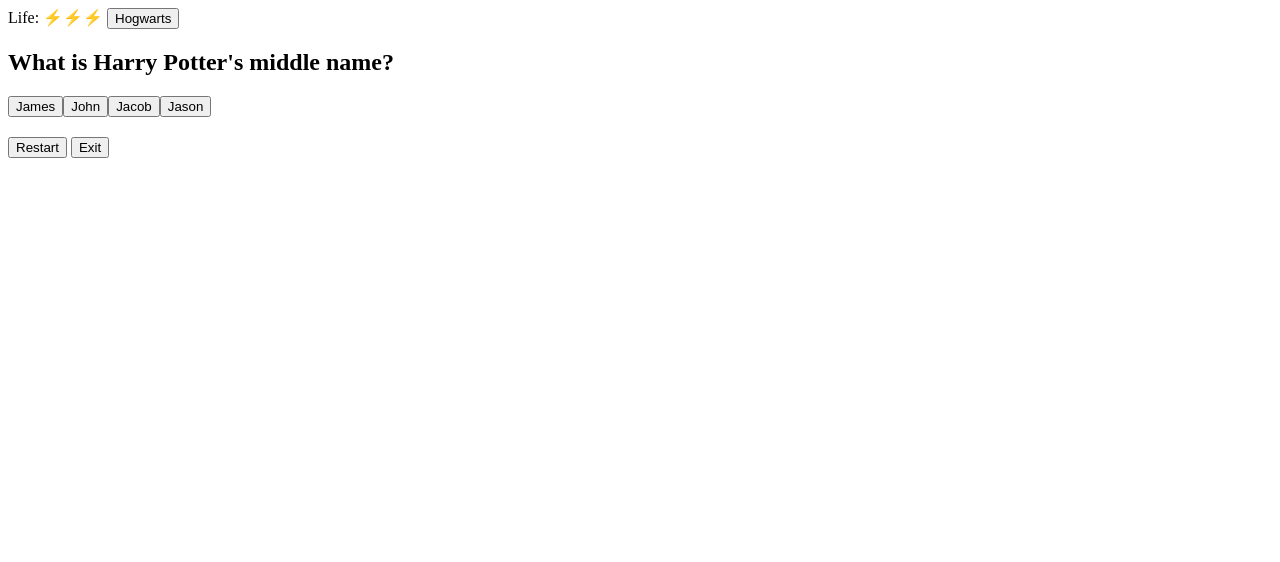
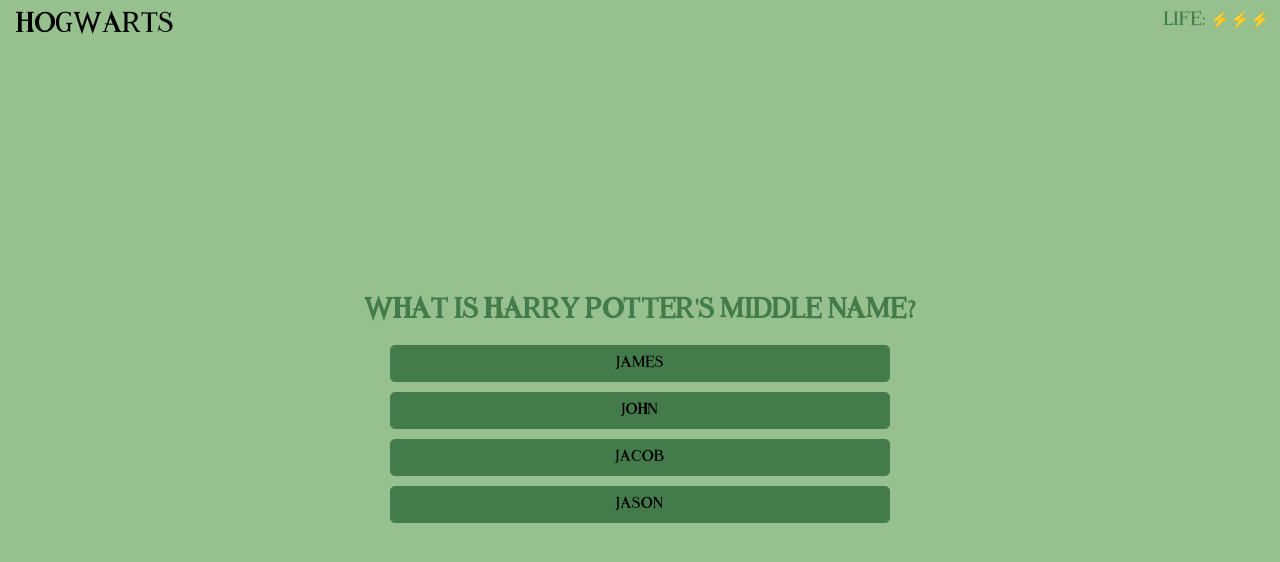
Before and after one commit to Nostalia17/Hogwarts, a plain HTML site: page game.html in a window 1280 px wide. Drawn offline with Linux system fonts and the light colour scheme.

Commit message:
Update game.css

```diff
--- a/Assets/CSS/game.css
+++ b/Assets/CSS/game.css
@@ -1,136 +1,110 @@
-const questions = [
-    {
-        question: "What is Harry Potter's middle name?",
-        choices: ["James", "John", "Jacob", "Jason"],
-        answer: "James"
-    },
-    {
-        question: "Who was the Half-Blood Prince?",
-        choices: ["Severus Snape", "Sirius Black", "Remus Lupin", "Albus Dumbledore"],
-        answer: "Severus Snape"
-    },
-    {
-        question: "What creature guards the entrance to the Gryffindor common room?",
-        choices: ["The Fat Lady", "The Bloody Baron", "The Grey Lady", "The Fat Friar"],
-        answer: "The Fat Lady"
-    },
-    {
-        question: "What is the name of Harry Potter's owl?",
-        choices: ["Hedwig", "Errol", "Pigwidgeon", "Crookshanks"],
-        answer: "Hedwig"
-    },
-    {
-        question: "What is the name of the Weasley's house?",
-        choices: ["The Burrow", "Shell Cottage", "Grimmauld Place", "Godric's Hollow"],
-        answer: "The Burrow"
-    },
-    {
-        question: "What is the name of the potion that grants luck?",
-        choices: ["Felix Felicis", "Polyjuice Potion", "Veritaserum", "Amortentia"],
-        answer: "Felix Felicis"
-    },
-    {
-        question: "Who is the author of the Harry Potter series?",
-        choices: ["J.K. Rowling", "Stephen King", "George R.R. Martin", "J.R.R. Tolkien"],
-        answer: "J.K. Rowling"
-    },
-    {
-        question: "What is the name of the goblin who helps Harry break into Gringotts?",
-        choices: ["Griphook", "Bogrod", "Gornuk", "Ragnok"],
-        answer: "Griphook"
-    },
-    {
-        question: "What is the name of the tree that the Weasley's car crashes into?",
-        choices: ["The Whomping Willow", "The Wailing Willow", "The Weeping Willow", "The Wandering Willow"],
-        answer: "The Whomping Willow"
-    },
-    {
-        question: "What is the name of the bank where wizards keep their money?",
-        choices: ["Gringotts", "Galleons", "Goblins", "Goldgrip"],
-        answer: "Gringotts"
-    }
-];
-
-let currentQuestion = 0;
-let lives = 3;
-
-const lifeIcon = document.getElementById('life-icon');
-const questionElement = document.getElementById('question');
-const choicesElement = document.getElementById('choices');
-const resultElement = document.getElementById('result');
-const restartButton = document.getElementById('restart-btn');
-const exitButton = document.getElementById('exit-btn');
-
-function showQuestion() {
-    const question = questions[currentQuestion];
-    questionElement.textContent = question.question;
-    choicesElement.innerHTML = "";
-
-    question.choices.forEach(choice => {
-        const button = document.createElement('button');
-        button.textContent = choice;
-        button.classList.add('choice-btn');
-        button.addEventListener('click', () => checkAnswer(choice));
-        choicesElement.appendChild(button);
-    });
+@font-face {
+    font-family: "MyCustomFont";
+    src: url(../Fonts/AnimalesFantastic-lGly.ttf);
 }
 
-function checkAnswer(answer) {
-    const correctAnswer = questions[currentQuestion].answer;
-    if (answer === correctAnswer) {
-        currentQuestion++;
-        if (currentQuestion < questions.length) {
-            showQuestion();
-        } else {
-            showResult("Congratulations! You've completed the quiz.");
-        }
-    } else {
-        lives--;
-        lifeIcon.textContent = "⚡".repeat(lives);
-        document.body.classList.add('flicker-effect');
-        setTimeout(function() {
-            document.body.classList.remove('flicker-effect');
-        }, 500);
-        if (lives === 0) {
-            showResult("Game over! You ran out of lives.");
-        } else {
-            showQuestion();
-        }
-    }
+body {
+    margin: 0;
+    padding: 0;
+    display: flex;
+    flex-direction: column;
+    align-items: center;
+    justify-content: center;
+    height: 100vh;
+    font-family: "MyCustomFont";
+    background-color: #96C18F;
+    background-size: cover; /* Add this line */
+    background-repeat: no-repeat; /* Add this line */
 }
 
-function showResult(message) {
-    resultElement.textContent = message;
-    if (lives > 0) {
-        document.getElementById('question-container').style.display = 'none';
-        document.getElementById('result-container').style.display = 'block';
-    } else {
-        document.getElementById('question-container').style.display = 'none';
-        document.getElementById('result-container').style.display = 'block';
-        restartButton.style.display = 'inline-block';
-        exitButton.style.display = 'inline-block';
-    }
+#life-container {
+    position: absolute;
+    top: 10px;
+    right: 10px;
+    color: #447B4A;
+}
+
+#question-container {
+    text-align: center;
+    font-family: "MyCustomFont";
+    color: #447B4A;
+    transition: transform 0.3s ease; /* Add this line */
+}
+
+#question-container:hover {
+    transform: scale(1.05); /* Add this line */
+}
+
+.choice-btn {
+    padding: 10px 20px;
+    border: 1px solid #447B4A;
+    border-radius: 5px;
+    cursor: pointer;
+    background-color: #447B4A;
+    width: 500px; /* Modify this value as needed */
+    text-align: center;
+    display: block;
+    margin: 0 auto;
+    font-family: "MyCustomFont";
+    transition: transform 0.3s ease; /* Add this line */
+  }
+
+#choices {
+    display: flex;
+    flex-direction: column;
+    gap: 10px;
+    align-items: center;
 }
 
 
-function restartQuiz() {
-    currentQuestion = 0;
-    lives = 3;
-    lifeIcon.textContent = "⚡⚡⚡";
-    showQuestion();
-    document.getElementById('question-container').style.display = 'block';
-    document.getElementById('result-container').style.display = 'none';
+.choice-btn:hover {
+    background-color: #447B4A;
+    transform: scale(1.05); /* Add this line */
+  }
+
+#result-container {
+    display: none;
+    text-align: center;
+    font-family: "MyCustomFont";
+    color: #447B4A;
 }
 
-document.getElementById('hogwartsButton').addEventListener('click', function() {
-    window.location.href = 'index.html';
-});;
+#restart-btn, #exit-btn {
+    display: block;
+    margin: 20px auto;
+    padding: 10px 20px;
+    border: none;
+    border-radius: 5px;
+    cursor: pointer;
+    background-color: #447B4A;
+    color: #fff;
+    font-family: "MyCustomFont";
+    transition: transform 0.3s ease; /* Add this line */
+  }
 
-restartButton.addEventListener('click', restartQuiz);
-exitButton.addEventListener('click', () => window.close());
+  #restart-btn:hover, #exit-btn:hover {
+    background-color: #447B4A;
+    transform: scale(1.05); /* Add this line */
+  }
 
-document.getElementById('exit-btn').addEventListener('click', function() {
-    window.location.href = 'index.html';
-});
+  #hogwartsButton {
+    position: fixed;
+    top: 10px;
+    left: 10px;
+    background: none;
+    border: none;
+    cursor: pointer;
+    font-size: 1.5em;
+    z-index: 1000;
+    font-family: "MyCustomFont";
+}
 
-showQuestion();
+@keyframes flicker {
+    0% { background-color: red; }
+    50% { background-color: transparent; }
+    100% { background-color: red; }
+}
+
+.flicker-effect {
+    animation: flicker 0.5s linear 1;
+}
```
